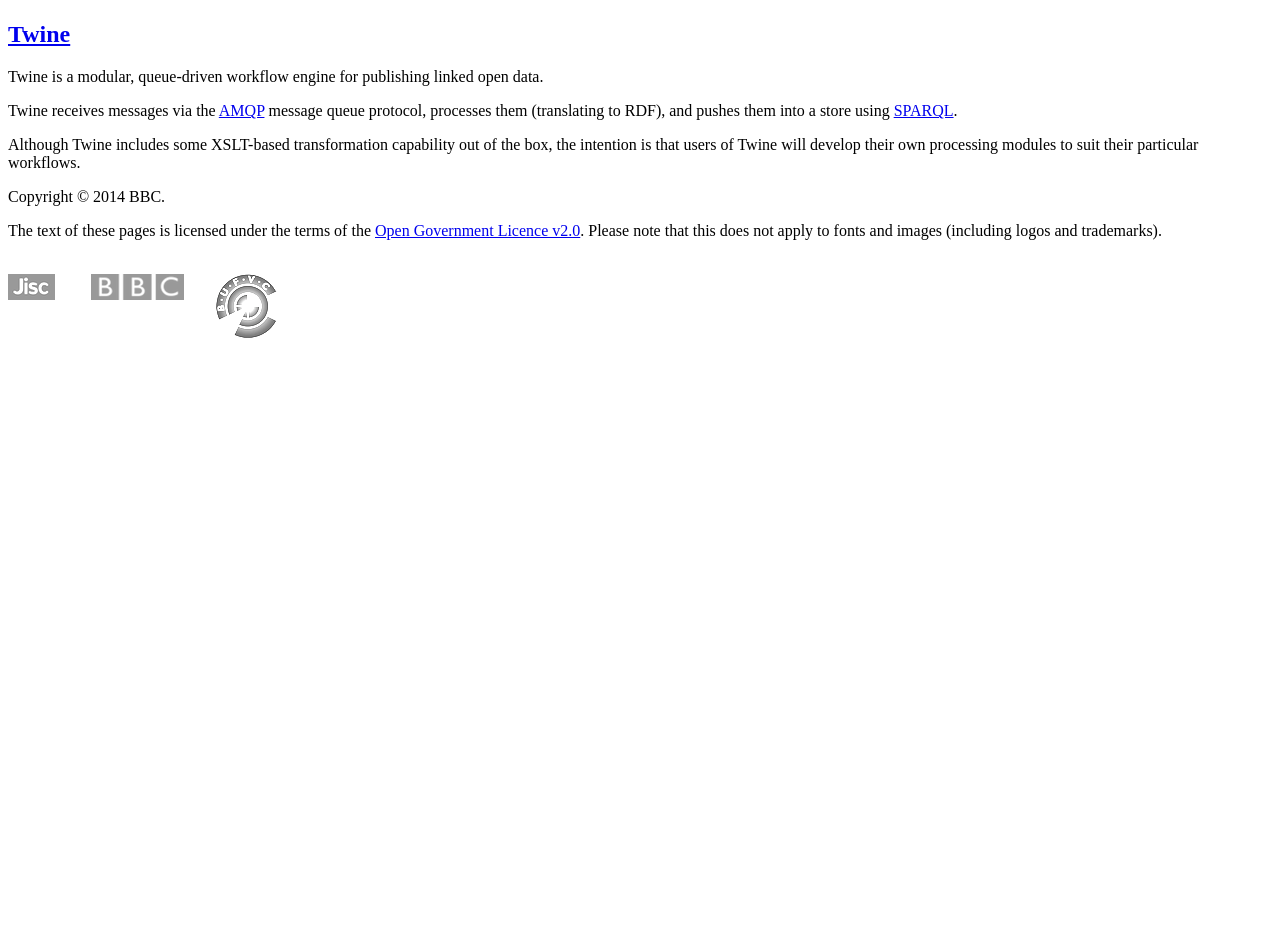
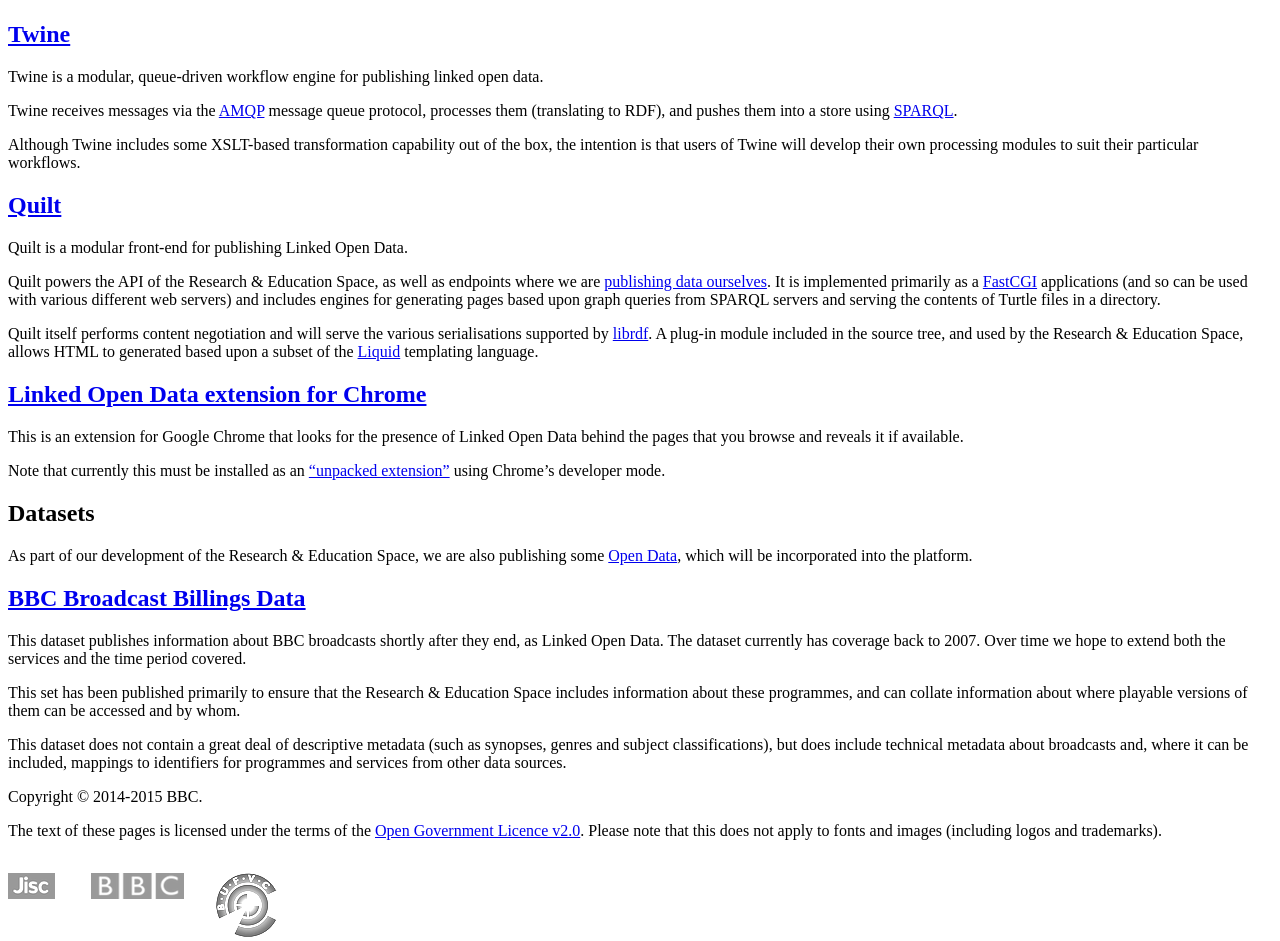
Before and after one commit to bbcarchdev/res, a PHP site: template templates/tools.phtml in a window 1280 px wide. Shown: the part 106-1047 px from the top of the page. Before the commit the page ends 444 px from the top, so only its background shows below. Run offline with PHP 8.4, Linux system fonts and the light colour scheme; the template is opened without the code that fills it, so the values that code supplies are empty; some web fonts are replaced.

Commit message:
Integrate changes back into the templates.

```diff
--- a/code.html
+++ b/code.html
@@ -3,7 +3,7 @@
 
  Author: Mo McRoberts <mo.mcroberts@bbc.co.uk>
 
- Copyright (c) 2015 BBC
+ Copyright (c) 2014-2015 BBC
 
  Licensed under the terms of the Open Government Licence v2.0
 
@@ -83,9 +83,9 @@
 			</dl>
 		</section>
 		<footer>
-			<p>Copyright © 2015 BBC.</p>
+			<p>Copyright © 2014-2015 BBC.</p>
 			<p>
-				The text of these pages is licensed under the terms of the <a href="http://www.nationalarchives.gov.uk/doc/open-government-licence/version/3/">Open Government Licence v3.0</a>. Please note that this does not apply to fonts and images (including logos and trademarks).
+				The text of these pages is licensed under the terms of the <a href="http://www.nationalarchives.gov.uk/doc/open-government-licence/version/2/">Open Government Licence v2.0</a>. Please note that this does not apply to fonts and images (including logos and trademarks).
 			</p>
 			<p class="logos">
 				<a href="http://www.jisc.ac.uk/" title="Jisc"><img src="jisclogo.png" alt="Jisc"></a>
--- a/guides.html
+++ b/guides.html
@@ -3,7 +3,7 @@
 
  Author: Mo McRoberts <mo.mcroberts@bbc.co.uk>
 
- Copyright (c) 2014 BBC
+ Copyright (c) 2014-2015 BBC
 
  Licensed under the terms of the Open Government Licence v2.0
 
@@ -50,7 +50,7 @@
 			</dl>
 		</section>
 		<footer>
-			<p>Copyright © 2014 BBC.</p>
+			<p>Copyright © 2014-2015 BBC.</p>
 			<p>
 				The text of these pages is licensed under the terms of the <a href="http://www.nationalarchives.gov.uk/doc/open-government-licence/version/2/">Open Government Licence v2.0</a>. Please note that this does not apply to fonts and images (including logos and trademarks).
 			</p>
--- a/index.html
+++ b/index.html
@@ -3,7 +3,7 @@
 
  Author: Mo McRoberts <mo.mcroberts@bbc.co.uk>
 
- Copyright (c) 2014 BBC
+ Copyright (c) 2014-2015 BBC
 
  Licensed under the terms of the Open Government Licence v2.0
 
@@ -83,7 +83,7 @@
 			</ul>
 		</section>
 		<footer>
-			<p>Copyright © 2014 BBC.</p>
+			<p>Copyright © 2014-2015 BBC.</p>
 			<p>
 				The text of these pages is licensed under the terms of the <a href="http://www.nationalarchives.gov.uk/doc/open-government-licence/version/2/">Open Government Licence v2.0</a>. Please note that this does not apply to fonts and images (including logos and trademarks).
 			</p>
--- a/templates/footer.php
+++ b/templates/footer.php
@@ -1,5 +1,5 @@
 		<footer>
-			<p>Copyright © 2014 BBC.</p>
+			<p>Copyright © 2014-2015 BBC.</p>
 			<p>
 				The text of these pages is licensed under the terms of the <a href="http://www.nationalarchives.gov.uk/doc/open-government-licence/version/2/">Open Government Licence v2.0</a>. Please note that this does not apply to fonts and images (including logos and trademarks).
 			</p>
--- a/templates/header.php
+++ b/templates/header.php
@@ -3,7 +3,7 @@
 
  Author: Mo McRoberts <mo.mcroberts@bbc.co.uk>
 
- Copyright (c) 2014 BBC
+ Copyright (c) 2014-2015 BBC
 
  Licensed under the terms of the Open Government Licence v2.0
 
--- a/templates/tools.phtml
+++ b/templates/tools.phtml
@@ -19,6 +19,65 @@
 				suit their particular workflows.
 			</p>
 		</section>
+		<section id="quilt">
+			<h1><a href="https://github.com/bbcarchdev/quilt">Quilt</a></h1>
+			<p>
+				Quilt is a modular front-end for publishing Linked Open Data.
+			</p>
+			<p>
+				Quilt powers the API of the Research &amp; Education Space, as well
+				as endpoints where we are <a href="#data">publishing data ourselves</a>.
+				It is implemented primarily as a <a href="http://www.fastcgi.com/">FastCGI</a>
+				applications (and so can be used with various different web servers) and
+				includes engines for generating pages based upon graph queries from
+				SPARQL servers and serving the contents of Turtle files in a directory.
+			</p>
+			<p>
+				Quilt itself performs content negotiation and will serve the various
+				serialisations supported by <a href="http://librdf.org">librdf</a>. A plug-in
+				module included in the source tree, and used by the Research &amp; Education
+				Space, allows HTML to generated based upon a subset of the
+				<a href="http://liquidmarkup.org">Liquid</a> templating language.
+			</p>
+		</section>
+		<section id="chrome-lod">
+			<h1><a href="https://github.com/bbcarchdev/chrome-lod">Linked Open Data extension for Chrome</a></h1>
+			<p>
+				This is an extension for Google Chrome that looks for the
+				presence of Linked Open Data behind the pages that you browse
+				and reveals it if available.
+			</p>
+			<p>
+				Note that currently this must be installed as an
+				<a href="https://developer.chrome.com/extensions/getstarted#unpacked">“unpacked extension”</a> using Chrome’s developer mode.
+			</p>
+		</section>
+		<section id="data">
+			<h1>Datasets</h1>
+			<p>
+				As part of our development of the Research &amp; Education Space, we
+				are also publishing some <a href="http://opendefinition.org/od/">Open Data</a>,
+				which will be incorporated into the platform.
+			</p>
+			<h2><a href="http://billings.acropolis.org.uk/">BBC Broadcast Billings Data</a></h2>
+			<p>
+				This dataset publishes information about BBC broadcasts shortly after
+				they end, as Linked Open Data. The dataset currently has coverage
+				back to 2007. Over time we hope to extend both the services and the time
+				period covered.
+			</p>
+			<p>
+				This set has been published primarily to ensure that the Research &amp; Education
+				Space includes information about these programmes, and can collate information
+				about where playable versions of them can be accessed and by whom.
+			</p>
+			<p>
+				This dataset does not contain a great deal of descriptive metadata (such as synopses,
+				genres and subject classifications), but does include technical metadata
+				about broadcasts and, where it can be included, mappings to identifiers for programmes
+				and services from other data sources.
+			</p>
+		</section>
 <?php
 
 page_footer();
```
Also changed, not shown: templates/code.phtml (+14 -0 lines), tools.html (+4 -4 lines).
